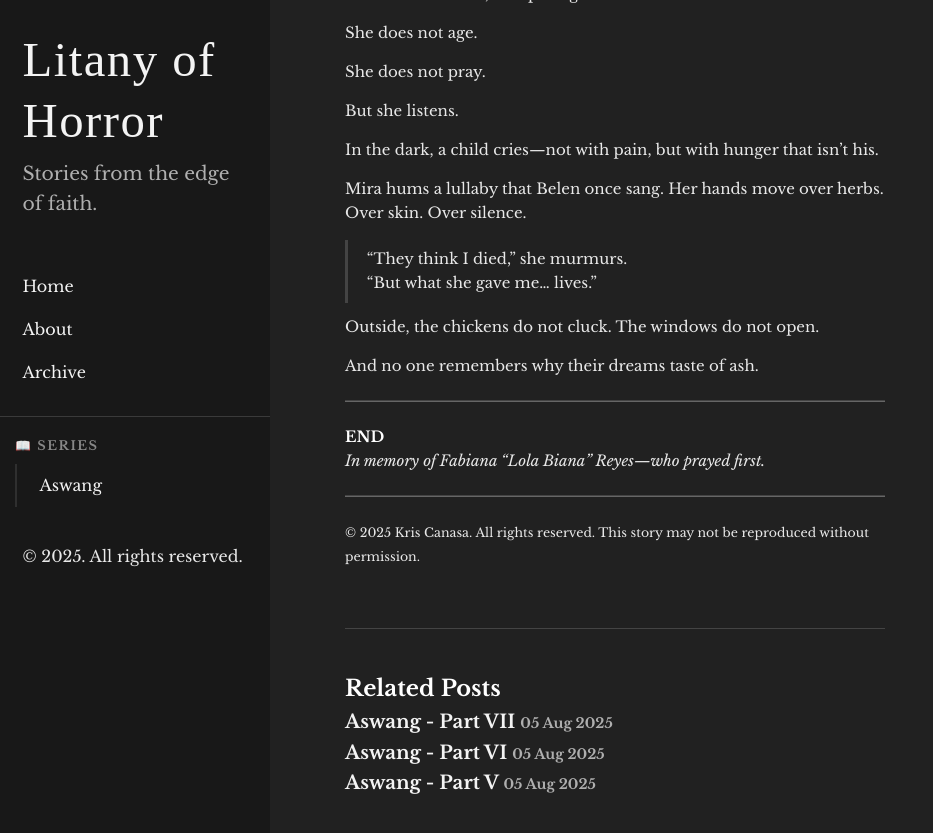
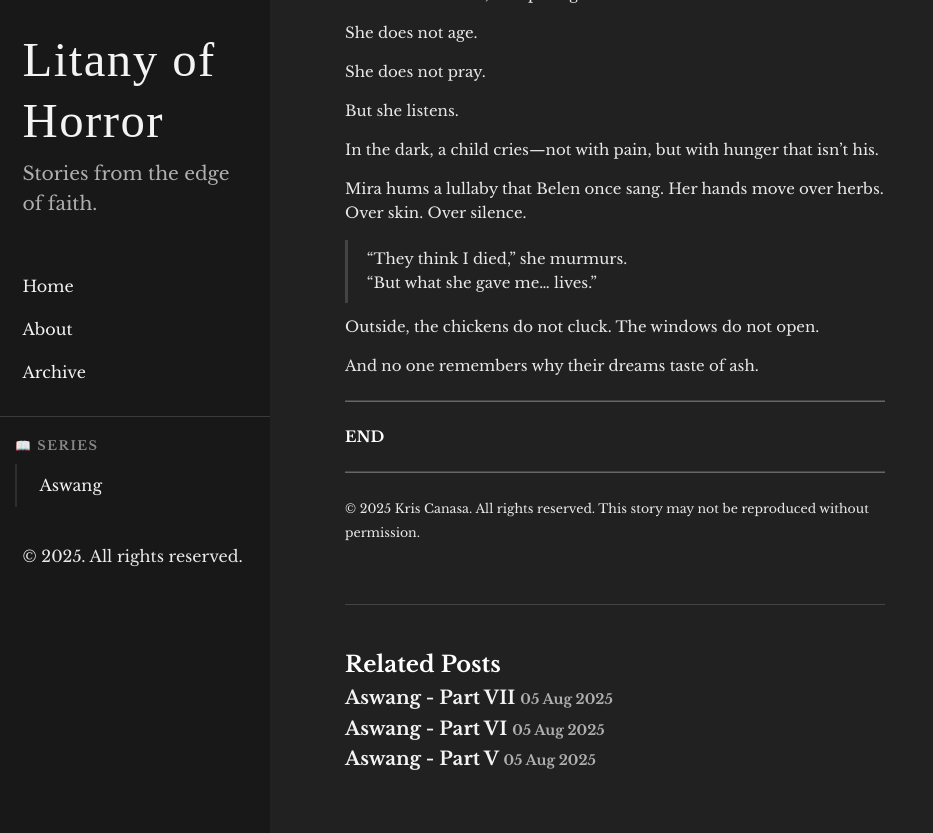
Before and after one commit to fearfulsmtry/litany-of-horror, a Jekyll site: the page built from _posts/2025-08-06-aswang-epilogue.md, in a window 1280 px wide and 900 px high, scrolled down 2349 px. Shown: the top 833 px of the window, without its empty margins (0-933 px from the left). Built offline with Jekyll 4.4.1, drawn with Linux system fonts in a browser that asks for light colours; some web fonts are replaced.

Commit message:
simplified end

```diff
--- a/_posts/2025-08-06-aswang-epilogue.md
+++ b/_posts/2025-08-06-aswang-epilogue.md
@@ -129,4 +129,3 @@ And no one remembers why their dreams taste of ash.
 
 
 **END**
-_In memory of Fabiana “Lola Biana” Reyes—who prayed first._
```
